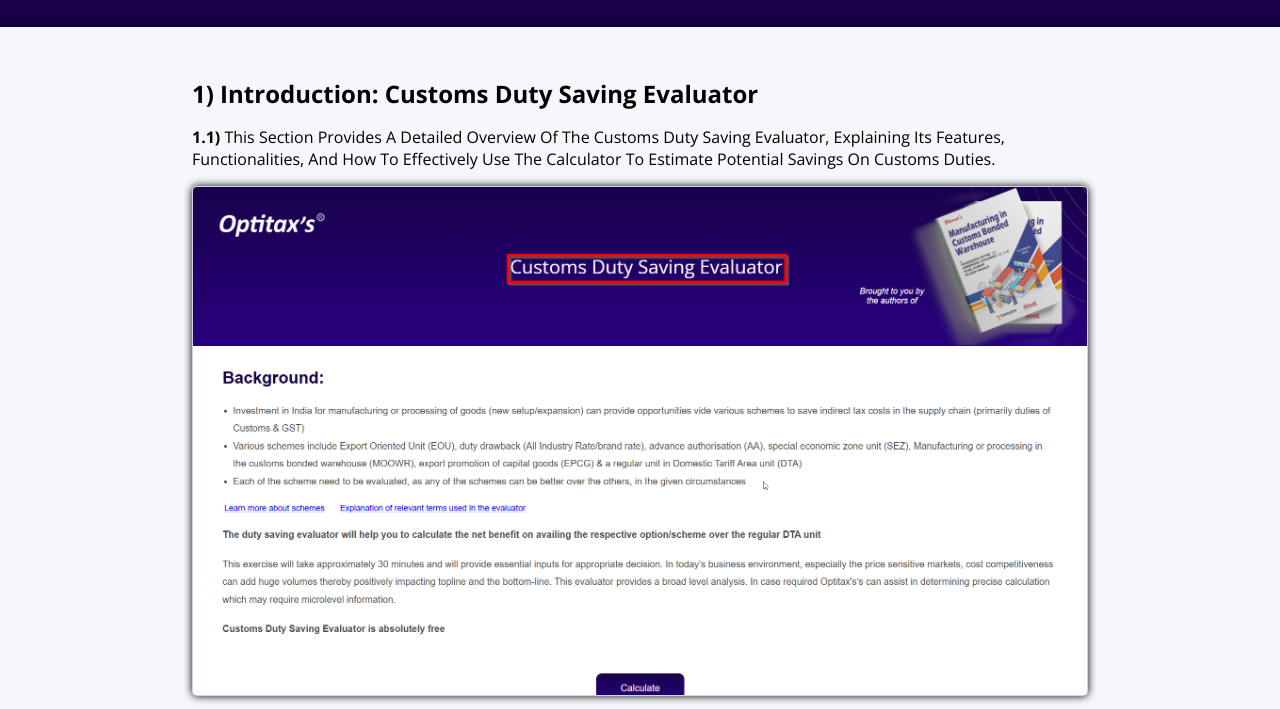
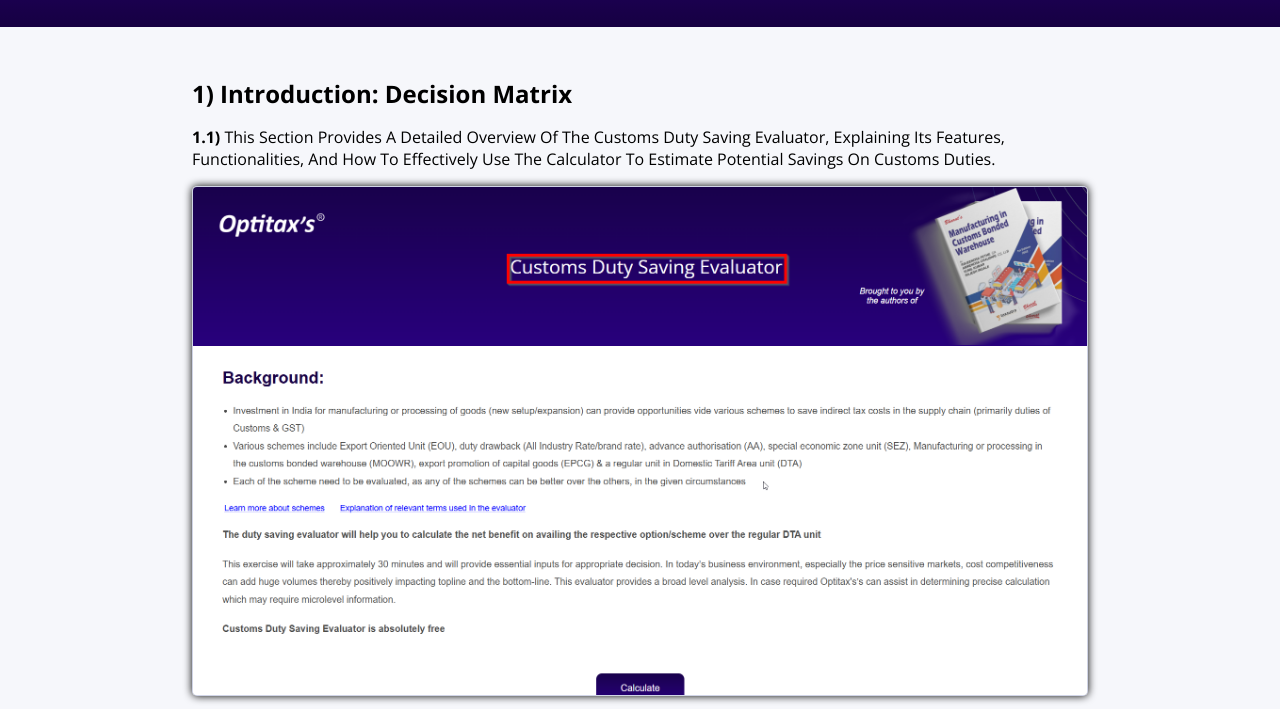
Before and after one commit to Hackyvirus/beta-eth, a plain HTML site: page usermanual.html in a window 1280 px wide. Shown: the part 73-782 px from the top of the page. Drawn offline with nearby package versions, Linux system fonts and the light colour scheme; a web font is replaced by a local one.

Commit message:
Update usermanual.html

```diff
--- a/usermanual.html
+++ b/usermanual.html
@@ -3,7 +3,7 @@
   <head>
     <meta charset="UTF-8" />
     <meta name="viewport" content="width=device-width, initial-scale=1.0" />
-    <title>User Manual - Customs Duty Saving Evaluator</title>
+    <title>Decision Matrix</title>
     <link rel="stylesheet" href="style.css" />
     <link rel="shortcut icon" href="img/icon.png" type="image/x-icon" />
   </head>
@@ -12,7 +12,7 @@
       <a href="calculator.html" target=""><h2>User Manual - Customs Duty Saving Evaluator</h2></a>
     </header>
     <section id="main">
-      <h2>1) introduction: Customs Duty Saving Evaluator</h2>
+      <h2>1) introduction: Decision Matrix</h2>
 
       <p>
         <strong>1.1)</strong> This section provides a detailed overview of the Customs Duty Saving Evaluator, explaining its features, functionalities, and how to effectively use the calculator to estimate potential savings on customs duties.
```
